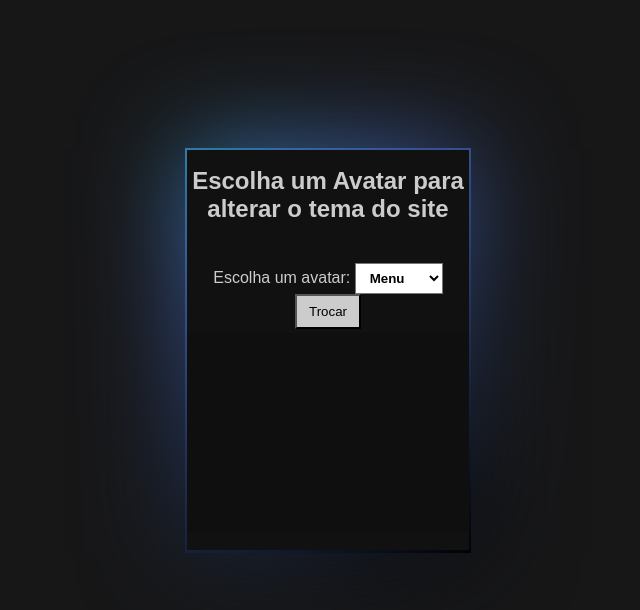
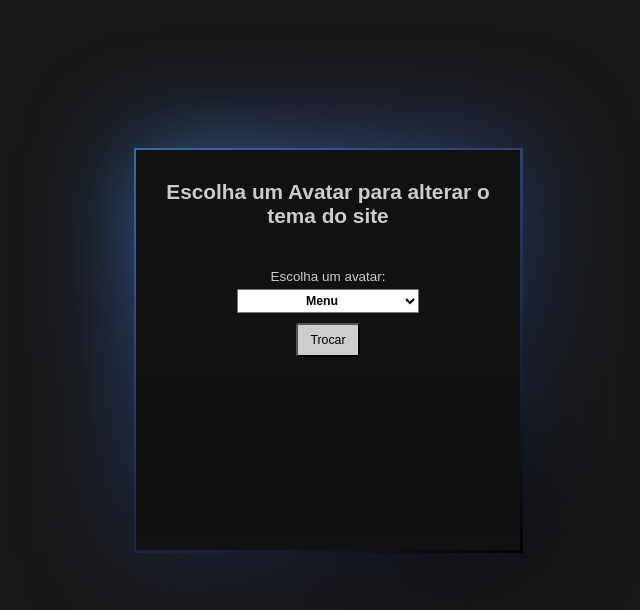
Before and after one commit to PedroGomees/ThemeAvatar, a plain HTML site: page index.html in a window 1280 px wide. Shown: the whole page, without its empty margins (312-952 px from the left). Drawn offline with Linux system fonts and the light colour scheme.

Commit message:
Deixando responsivo.

```diff
--- a/style.css
+++ b/style.css
@@ -6,14 +6,15 @@ header{ margin:0px; padding:0px; text-align: center; height: 150px;}
     justify-content: center; align-items: center; margin: 0 auto; flex-wrap: wrap;  animation: cph 10s ease infinite;}
 h2{ text-align: center; color: #ccc; font-weight: bold; position: relative; }
 
-form{ text-align: center; color: #00f8c0; font-weight: 500; position:relative; padding: 5px;  height: 10%;}
+form{ text-align: center; color: #00f8c0; font-weight: 500; position:relative; padding: 5px;  height: 13%; width: 50%;}
 form label{ color: #ccc;}
-select{padding: 6px 10px 6px 10px; background-color:white ;font-weight: bold; cursor: pointer;}
-optgroup{background-color: white;  padding: 15px;}
+select{padding: 6px 12px 6px 12px; background-color:white ;font-weight: bold; cursor: pointer;}
+optgroup{background-color: white;  padding: 15px;border-radius: 3px;}
 option{ font-weight: 300; font-size: 15px;}
-input[type='button']{ cursor: pointer; padding: 8px 12px 8px 12px; background-color: #ccc; border-color: 2px solid #00f8c0;}
+input[type='button']{ cursor: pointer; padding: 8px 12px 8px 12px; background-color: #ccc; border-color: 2px solid #00f8c0;  border-radius: 3px;}
 #avatar{ background: rgba(0, 0, 0, 0.11); width: 100%; height: 50%; margin-top: 0px; margin-bottom: 0px;}
-#imagem{ text-align: center; margin-top: 15px;}
+#imagem{ text-align: center; margin-top: 15px; }
+
 #c{ color: #00f8c0;}
 #k{ color: #DB8D00;}
 #x{ color: #6B1000;}
@@ -102,3 +103,107 @@ input[type='button']{ cursor: pointer; padding: 8px 12px 8px 12px; background-co
     background:linear-gradient(150deg, #171718, #6B0907, rgb(0, 0, 0) );
     background-size: 300%;
 }
+
+@media (min-width:300px){
+  img{ height: 100px;}
+  #foto{margin-top: 25px; height: 100%;}
+  #container{ width:30vh;}
+  h2{ font-size: 1em; margin-top: 20px; margin-left: 5px; margin-right: 5px;}
+  form{ font-size: 0.7em;}
+  select{ font-size: 0.7em; padding: 3px 8px 3px 8px; width: 100%; margin-top: 5px;}
+  input[type="button"]{font-size: 1em;}
+  form{ height: 25%;}
+  #avatar{margin-top: 20px; height: 40%; margin-top: 0;}
+  select{ margin-top: 5px; margin-bottom: 10px; text-align: center;}
+
+}
+@media (min-width: 480px){
+  #container{ width:30vh;}
+  #avatar{ height: 30%; margin-top: 0;}
+  img{height: 100px;}
+  form{ height: 20%;}
+  select{ margin-top: 5px; margin-bottom: 8px;}
+  h2{ font-size: 1.1em;}
+  select{font-size: 0.9em;}
+  input[type="button"]{ font-size: 1em;}
+  #foto{height: 50%; margin: 0 auto;}
+}
+
+@media (min-width: 600px){
+  #avatar{ height: 40%; margin-top: 0;}
+  #foto{ margin: 0 auto;}
+  form{ height: 20%;}
+  img{ height: 150px;}
+  select{ margin-top: 5px; margin-bottom: 5px;}
+  h2{ margin-top:10px;  margin-left: 5px; margin-right: 5px;}
+  #foto{margin-bottom: 10px;}
+  h2{ font-size: 1.1em;}
+  #texto1{ font-size: 1.1em;}
+  select{font-size: 1em;}
+  input[type="button"]{ font-size: 1em;}
+  #container{ height: 50vh;}
+
+}
+
+@media (min-width: 768px) {
+  #container{ height: 50vh;}
+  select{ margin-top: 5px;}
+  form{ text-align: center;}
+  h2{ padding: 5px; margin-top: 5px; font-size: 1.2em;}
+  select{font-size: 1em;}
+  input[type="button"]{ font-size: 1em;}
+  #texto1{font-size: 1.2em;}
+  img{ height: 125px;}
+  #foto{ margin: auto 0; margin-top: 10px;}
+  #avatar{ height: 40%;margin-top: 0;}
+  form{ height: 22%;}
+
+
+}
+
+@media (min-width: 992px) {
+
+  form{ height: 20%;}
+  #avatar{ height: 40%;}
+  #foto{ margin: 0 auto;}
+  img{ height: 150px;}
+  select{ margin-top: 5px; margin-bottom: 5px;}
+  h2{ margin-top:10px;  margin-left: 5px; margin-right: 5px;}
+  #foto{margin-bottom: 10px; margin: 0 auto;}
+  h2{ font-size: 1.2em;}
+  #texto1{ font-size: 1.3em;}
+  select{font-size: 1em;}
+  input[type="button"]{ font-size: 1.1em;}
+}
+
+@media (min-width: 1200px) {
+  h2{ font-size: 1.5em;}
+  select{font-size: 1.3em;}
+  #texto1{ font-size: 1.4em;}
+  input[type='button']{margin-top: 5px; font-size: 1.3em;}
+}
+
+@media (min-width: 1000px){
+  input[type='button']{margin-top: 5px; font-size: 1.1em;}
+  form{ height: 20%;}
+  #container{ width: 30vw; height:50vh;}
+  #avatar{height: 40%;}
+  #foto{height: 50%;}
+  select{ text-align: center;}
+  img{ height: 150px;}
+  h2{ font-size: 1.3em;}
+  select{font-size: 1.1em;}
+  #texto1{ font-size: 1.2em;}
+
+}
+
+
+
+@media (min-width: 1395px){
+  form{height: 20%;}
+  input[type='button']{margin-top: 5px;}
+  h2{ font-size: 1.5em;}
+  select{font-size: 1.3em;}
+  #texto1{ font-size: 1.5em;}
+  input[type='button']{margin-top: 5px; font-size: 1.3em;
+}
```
